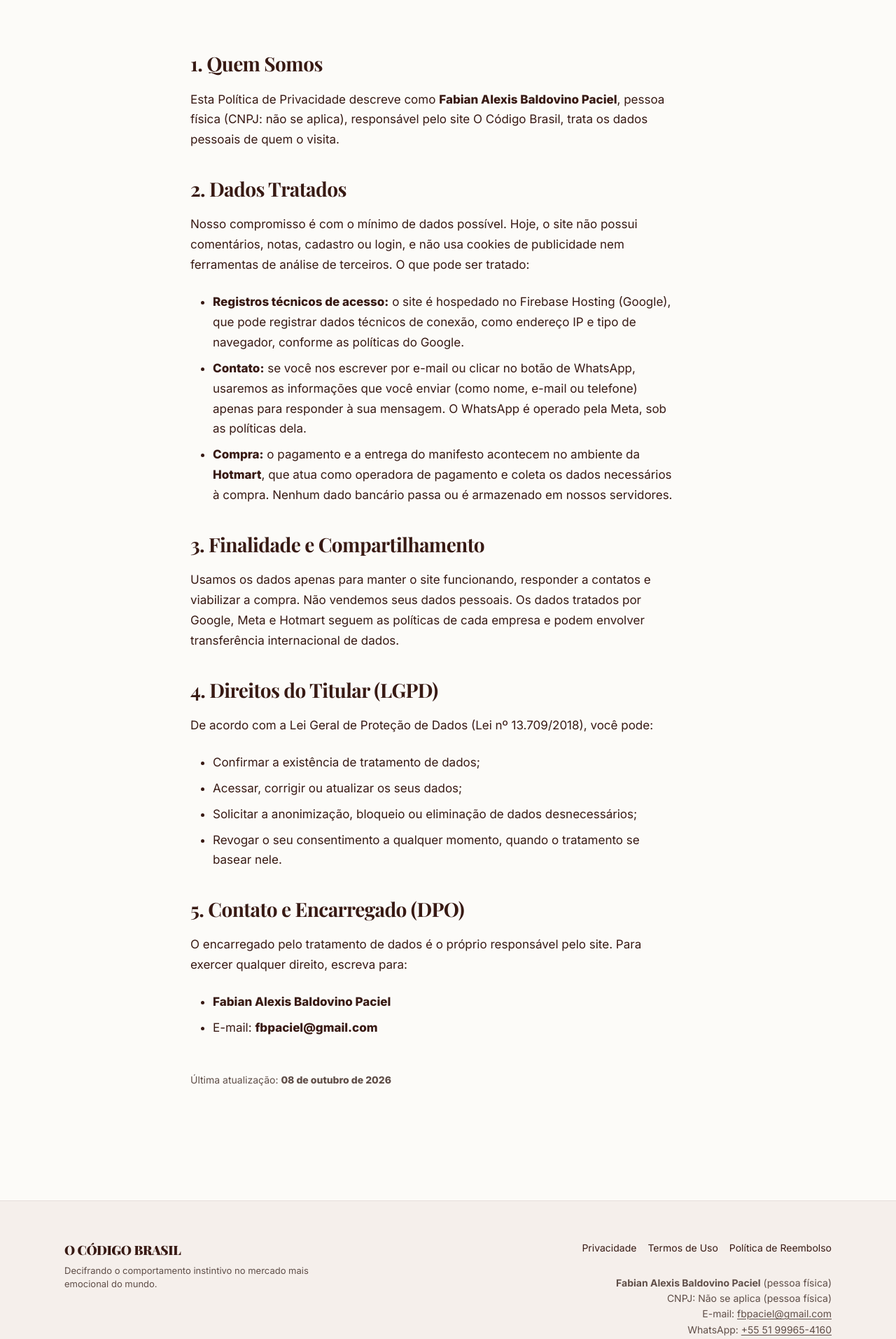
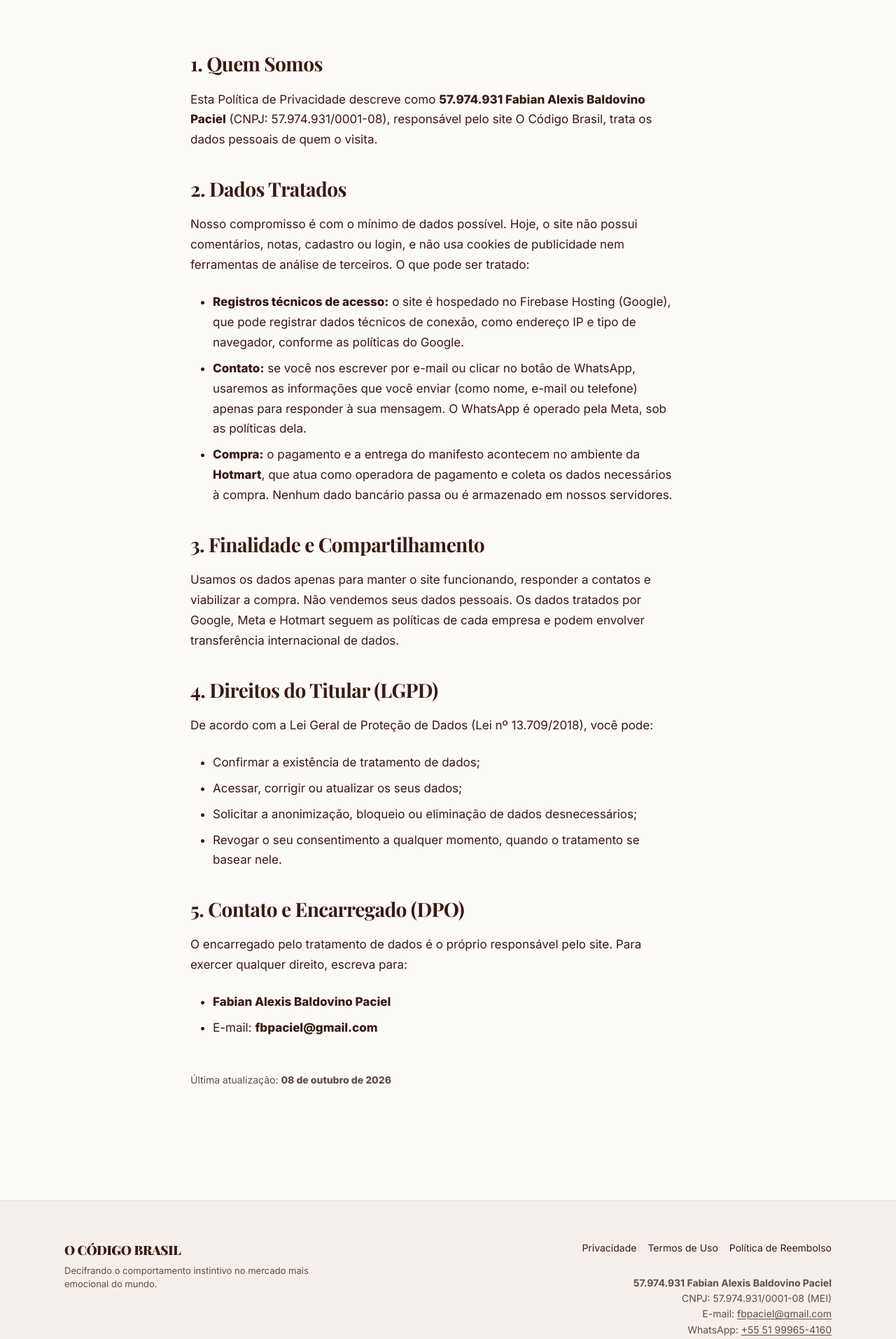
Before and after one commit to fabianbaldovino/ocodigobrasil, a Next.js app: page /privacidade in a window 1280 px wide. Shown: the part 167-2080 px from the top of the page at 70% size. Built offline with nearby package versions, Linux system fonts and the light colour scheme.

Commit message:
docs(legal): identifica o MEI e o CNPJ do responsável

```diff
--- a/src/app/privacidade/page.tsx
+++ b/src/app/privacidade/page.tsx
@@ -33,7 +33,7 @@ export default function Privacidade() {
       <div className="markdown-content text-body">
         <h2>1. Quem Somos</h2>
         <p>
-          Esta Política de Privacidade descreve como <strong>Fabian Alexis Baldovino Paciel</strong>, pessoa física (CNPJ: não se aplica), responsável pelo site O Código Brasil, trata os dados pessoais de quem o visita.
+          Esta Política de Privacidade descreve como <strong>57.974.931 Fabian Alexis Baldovino Paciel</strong> (CNPJ: 57.974.931/0001-08), responsável pelo site O Código Brasil, trata os dados pessoais de quem o visita.
         </p>
 
         <h2>2. Dados Tratados</h2>
--- a/src/app/termos/page.tsx
+++ b/src/app/termos/page.tsx
@@ -33,7 +33,7 @@ export default function Termos() {
       <div className="markdown-content text-body">
         <h2>1. Objeto</h2>
         <p>
-          Os presentes Termos de Uso regulam o acesso e a utilização dos conteúdos digitais e serviços oferecidos pelo O Código Brasil, gerido por <strong>Fabian Alexis Baldovino Paciel</strong>, pessoa física (CNPJ: não se aplica).
+          Os presentes Termos de Uso regulam o acesso e a utilização dos conteúdos digitais e serviços oferecidos pelo O Código Brasil, gerido por <strong>57.974.931 Fabian Alexis Baldovino Paciel</strong> (CNPJ: 57.974.931/0001-08).
         </p>
 
         <h2>2. Acesso ao Conteúdo Digital</h2>
--- a/src/components/Footer.tsx
+++ b/src/components/Footer.tsx
@@ -20,8 +20,8 @@ export default function Footer() {
           </div>
 
           <div className="footer-company-info" style={{ fontSize: '0.875rem', color: 'var(--text-muted)', marginBottom: '1.5rem', lineHeight: '1.6' }}>
-            <p><strong>Fabian Alexis Baldovino Paciel</strong> (pessoa física)</p>
-            <p>CNPJ: Não se aplica (pessoa física)</p>
+            <p><strong>57.974.931 Fabian Alexis Baldovino Paciel</strong></p>
+            <p>CNPJ: 57.974.931/0001-08 (MEI)</p>
             <p>E-mail: <a href={`mailto:${SITE_EMAIL}`} style={{ textDecoration: 'underline', textUnderlineOffset: '2px' }}>{SITE_EMAIL}</a></p>
             <p>WhatsApp: <a href="https://wa.me/5551999654160" target="_blank" rel="noopener noreferrer" style={{ textDecoration: 'underline', textUnderlineOffset: '2px' }}>+55 51 99965-4160</a></p>
           </div>
```
